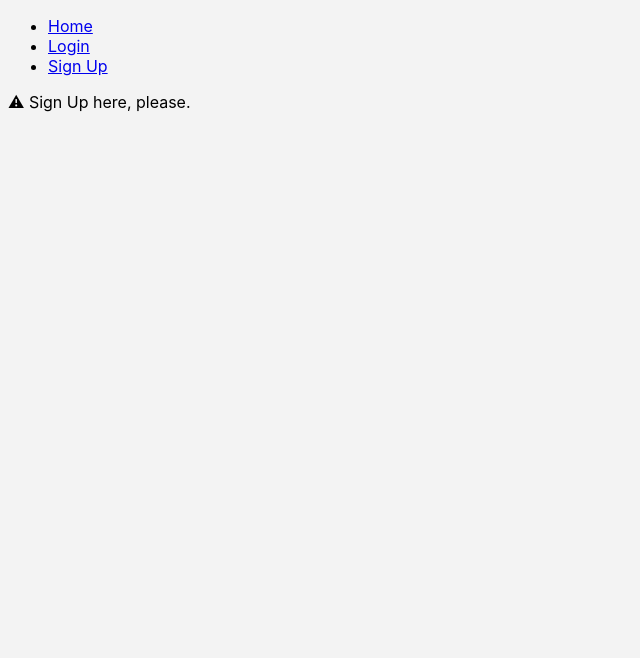
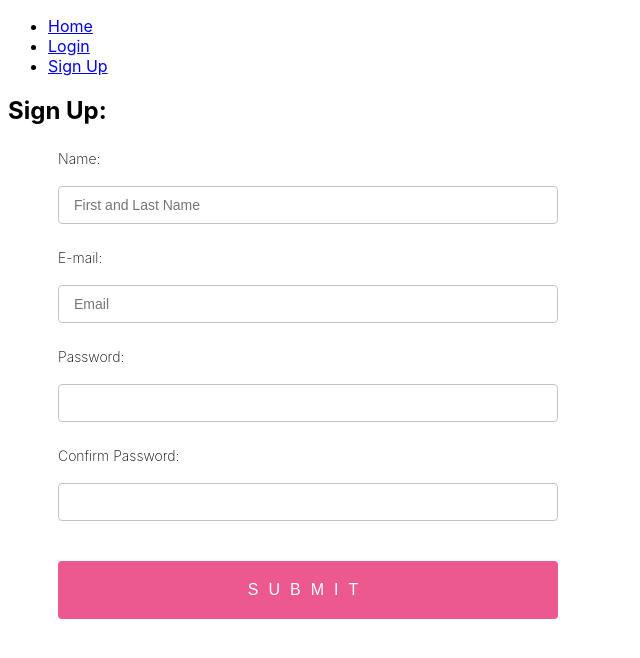
Before and after one commit to lucasmrl/roomie, a React (Create React App) app in the folder roomie-frontend/: page /signup in a window 1280 px wide. Shown: the top 658 px of the page, without its empty margins (0-640 px from the left). Built offline with nearby package versions, Linux system fonts and the light colour scheme.

Commit message:
Added 'Signup'/ Removed countdown in Logout

```diff
--- a/roomie-frontend/src/components/Logout.js
+++ b/roomie-frontend/src/components/Logout.js
@@ -1,11 +1,11 @@
-import React, { useContext, useEffect } from "react";
+import React, { useState, useContext, useEffect } from "react";
 import { AuthContext } from "./../context/AuthContext";
 import axios from "axios";
 
 function Logout(props) {
   const { setIsAuth } = useContext(AuthContext);
 
-  //   useEffect(() => {
+  useEffect(() => {
     setInterval(async () => {
       try {
         const response = await axios({
@@ -22,8 +22,8 @@ function Logout(props) {
       } catch (error) {
         return alert("Something went wrong! ❌");
       }
-  }, 3000);
-  //   }, []);
+    }, 2000);
+  }, []);
 
   return <p>You will be disconnected in 3 seconds... 😢</p>;
 }
--- a/roomie-frontend/src/components/Signup.js
+++ b/roomie-frontend/src/components/Signup.js
@@ -1,10 +1,81 @@
-import React, { useState, useEffect } from "react";
+import React, { useState, useEffect, useContext } from "react";
+import { AuthContext } from "./../context/AuthContext";
+import { useForm } from "react-hook-form";
 import axios from "axios";
 
-function Signup() {
+function Signup(props) {
+  const { setIsAuth } = useContext(AuthContext);
+
+  const { register, handleSubmit, watch, errors } = useForm();
+
+  const onSubmit = async (data) => {
+    try {
+      const response = await axios({
+        method: "POST",
+        url: "/api/users/signup",
+        data,
+      });
+
+      if (response.status === 201) {
+        localStorage.setItem("isAuth", "true");
+        setIsAuth(true);
+        props.history.push("/");
+      }
+    } catch (error) {
+      return alert("Sorry, We could not sign you up! ❌");
+    }
+  };
+
+  console.log(watch("password"));
+
   return (
     <div>
-      <p>Sign Up here, please.</p>
+      <h2>Sign Up:</h2>
+      <form onSubmit={handleSubmit(onSubmit)}>
+        <label>Name:</label>
+        <input
+          type="text"
+          placeholder="First and Last Name"
+          name="name"
+          ref={register({ required: true })}
+        />
+        {errors.name && <span>Please provide a Title.</span>}
+
+        <label>E-mail:</label>
+        <input
+          type="email"
+          placeholder="Email"
+          name="email"
+          ref={register({ required: true, pattern: /^\S+@\S+$/i })}
+        />
+        {errors.email && <span>Please provide a valid email.</span>}
+
+        <label>Password:</label>
+        <input
+          type="password"
+          placeholder=""
+          name="password"
+          ref={register({ required: true, minLength: 8 })}
+        />
+        {errors.password && (
+          <span>Please provide a password with at least 8 characters.</span>
+        )}
+
+        <label>Confirm Password:</label>
+        <input
+          type="password"
+          placeholder=""
+          name="passwordConfirm"
+          ref={register({
+            required: true,
+            validate: (value) => value === watch("password"),
+          })}
+        />
+        {errors.passwordConfirm && (
+          <span>Please provide the same password above</span>
+        )}
+        <input type="submit" />
+      </form>
     </div>
   );
 }
--- a/roomie-frontend/src/components/styles.css
+++ b/roomie-frontend/src/components/styles.css
@@ -1,5 +1,5 @@
 body {
-  background: #f3f3f3;
+  /* background: #f3f3f3; */
   font-family: -apple-system, BlinkMacSystemFont, "Segoe UI", "Roboto", "Oxygen",
     "Ubuntu", "Cantarell", "Fira Sans", "Droid Sans", "Helvetica Neue",
     sans-serif;
@@ -13,7 +13,7 @@ form {
 
 h1 {
   font-weight: 100;
-  color: white;
+  color: black;
   text-align: center;
   padding-bottom: 10px;
   border-bottom: 1px solid rgb(79, 98, 148);
@@ -29,7 +29,7 @@ span {
   color: #bf1650;
 }
 
-p::before {
+span::before {
   display: inline;
   content: "⚠ ";
 }
@@ -39,7 +39,7 @@ input {
   box-sizing: border-box;
   width: 100%;
   border-radius: 4px;
-  border: 1px solid white;
+  border: 1px solid #c4c4c4;
   padding: 10px 15px;
   margin-bottom: 10px;
   font-size: 14px;
```
Lines whose indentation alone changed are shown as unchanged.
